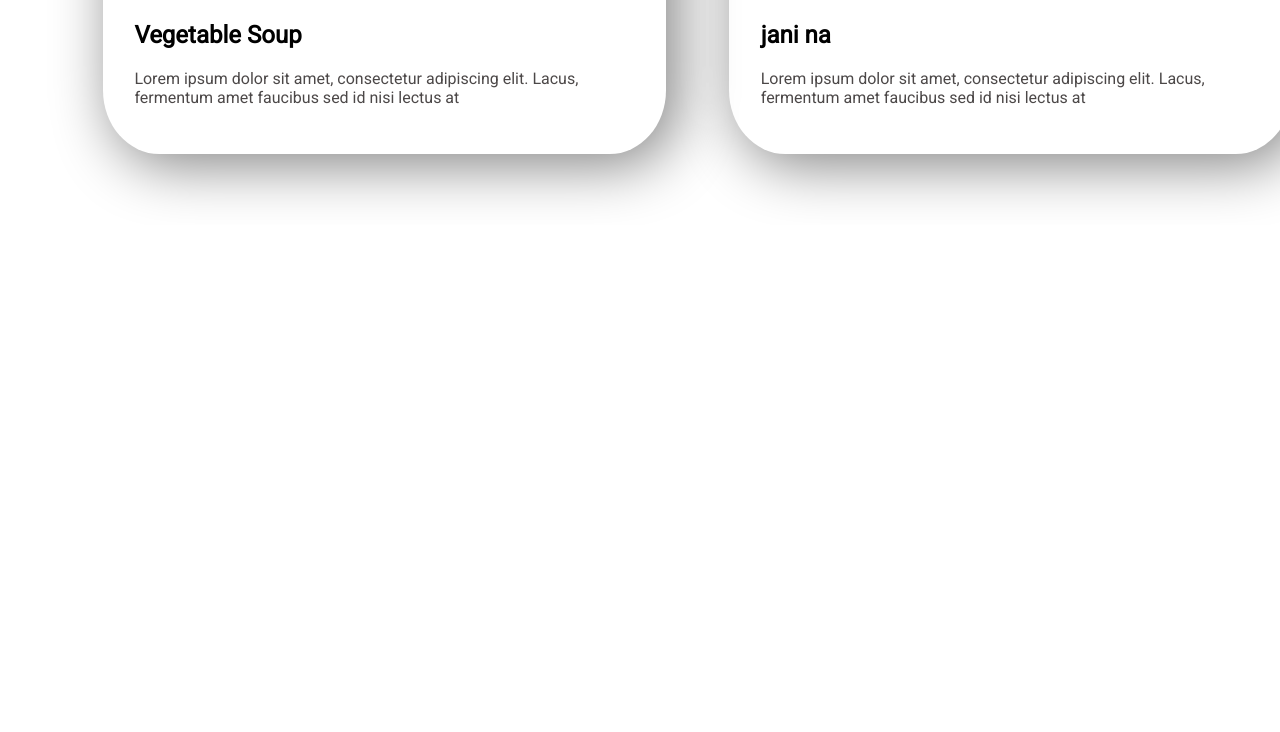
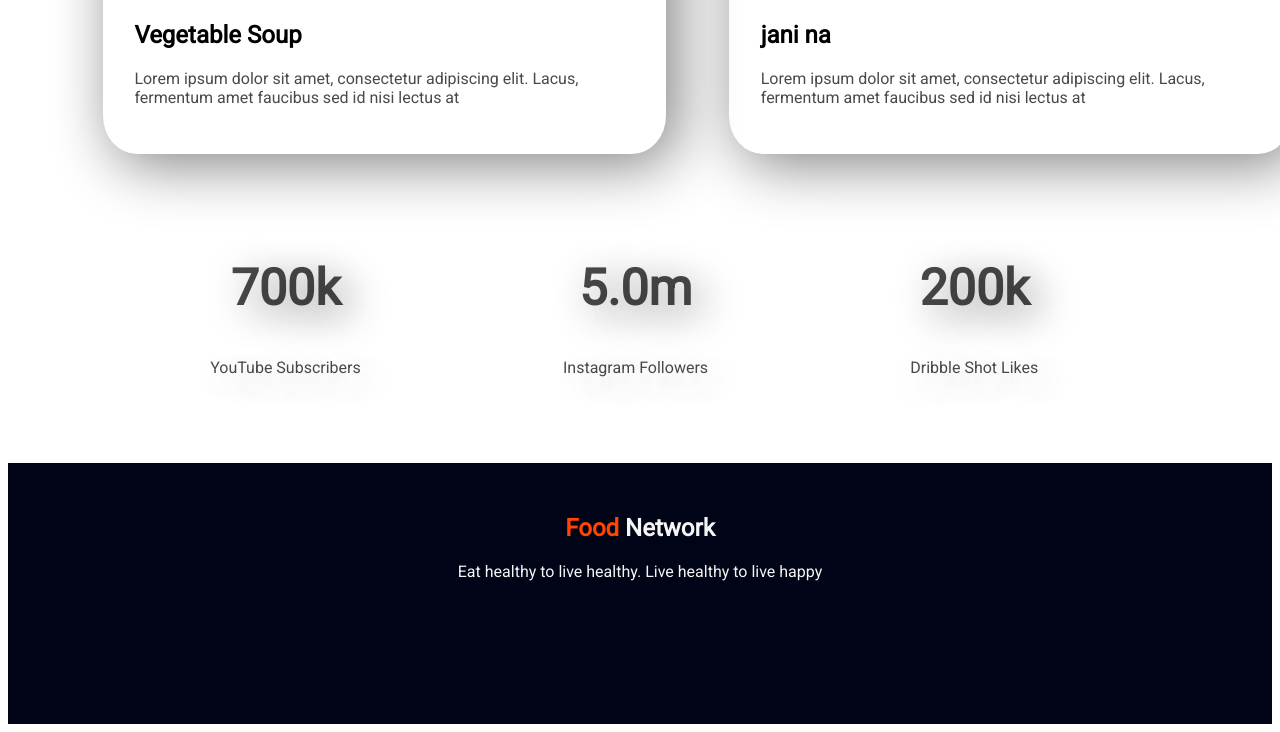
Before and after one commit to afrinfarhana999/food-network, a plain HTML site: page index.html in a window 1280 px wide. Shown: the part 2253-2985 px from the top of the page. Before the commit the page ends 2478 px from the top, so only its background shows below. Drawn offline with Linux system fonts and the light colour scheme.

Commit message:
all done added

```diff
--- a/index.html
+++ b/index.html
@@ -85,6 +85,32 @@
         </div>
 
     </section>
+    <section>
+        <div class="felxible-container">
+            <div class="margin">
+                <h1>
+                    700k
+                </h1>
+                <p>YouTube Subscribers</p>
+            </div>
+            <div class="margin">
+                <h1>
+                    5.0m
+                </h1>
+                <p>Instagram Followers</p>
+            </div>
+            <div class="margin">
+                <h1>200k</h1>
+                <p>Dribble Shot Likes</p>
+            </div>
+        </div>
+    </section>
+    <section>
+        <div id="end-part">
+            <h2><span class="color">Food </span><span class="rongo"> Network</span></h2>
+            <p><span class="rongo">Eat healthy to live healthy. Live healthy to live happy</span></p>
+        </div>
+    </section>
 
 
 </body>
--- a/style.css
+++ b/style.css
@@ -73,7 +73,7 @@ p{
     padding-bottom: 5%;
     margin-left: 5%;
     margin-right: 5%;
-    border-radius: 10%;
+    border-radius:6%;
      box-shadow: 10px 10px 60px grey;
 }
 .chobi{
@@ -81,3 +81,18 @@ p{
    padding-bottom:10% ;
    padding-top: 10%;
 }
+.margin{
+    padding-left:16%;
+    text-align: center;
+    text-shadow:10px 10px 40px gray;
+}
+#end-part{
+    text-align:center ;
+    padding-top:2.5%;
+    padding-bottom:10% ;
+    margin-top:5.5%;
+    background-color:rgb(1, 3, 22);
+}
+.rongo{
+    color: whitesmoke;
+}
```
